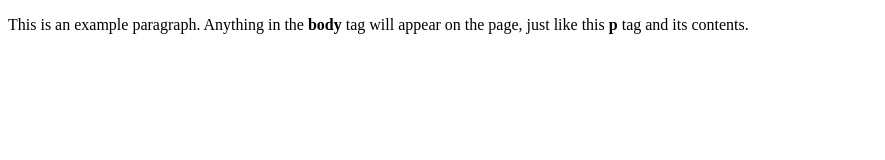
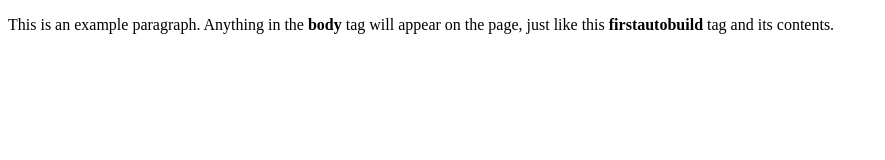
Before and after one commit to valikkr/web, a plain HTML site: page index.html in a window 1280 px wide. Shown: the whole page, without its empty margins (0-885 px from the left). Drawn offline with Linux system fonts and the light colour scheme.

Commit message:
Update index.html

```diff
--- a/index.html
+++ b/index.html
@@ -4,6 +4,6 @@
     <title>This is appache in docker!</title>
   </head>
   <body>
-    <p>This is an example paragraph. Anything in the <strong>body</strong> tag will appear on the page, just like this <strong>p</strong> tag and its contents.</p>
+    <p>This is an example paragraph. Anything in the <strong>body</strong> tag will appear on the page, just like this <strong>firstautobuild</strong> tag and its contents.</p>
   </body>
 </html>
```
